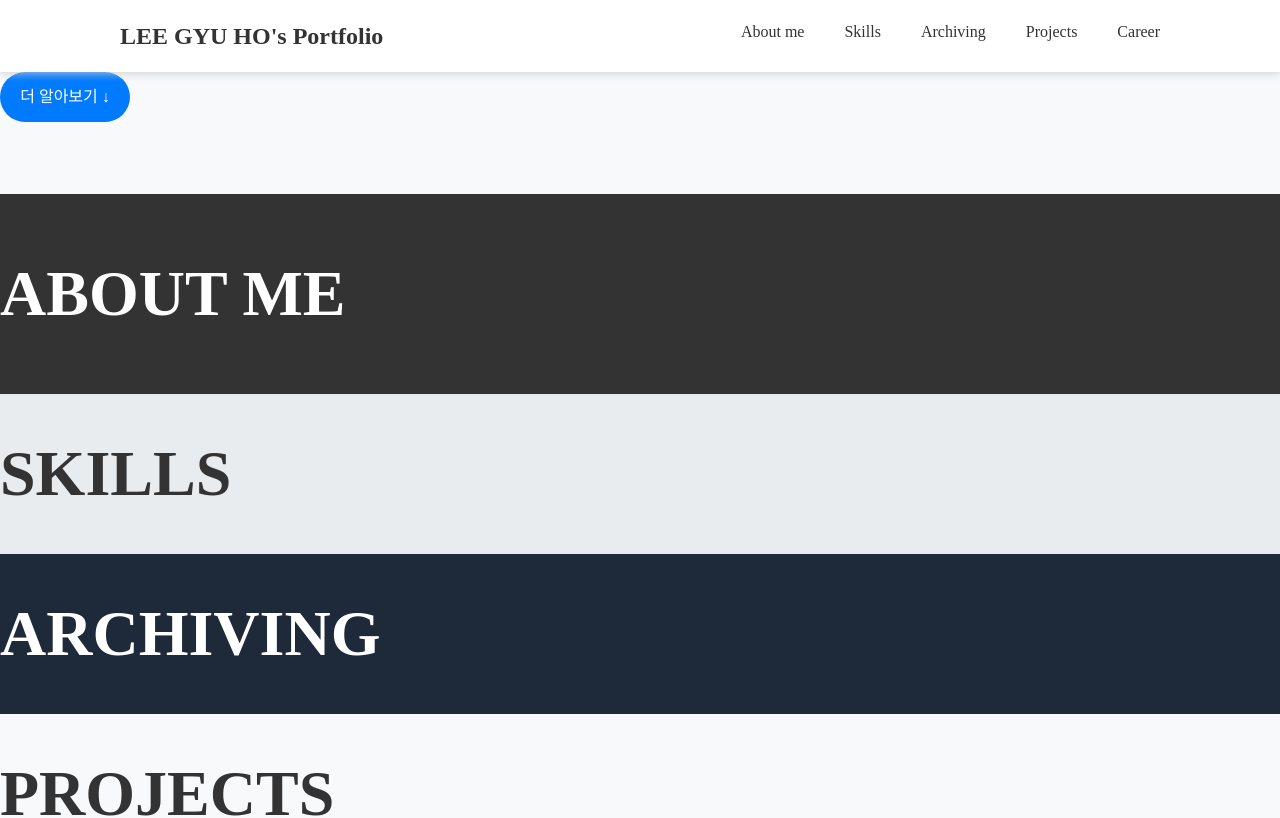
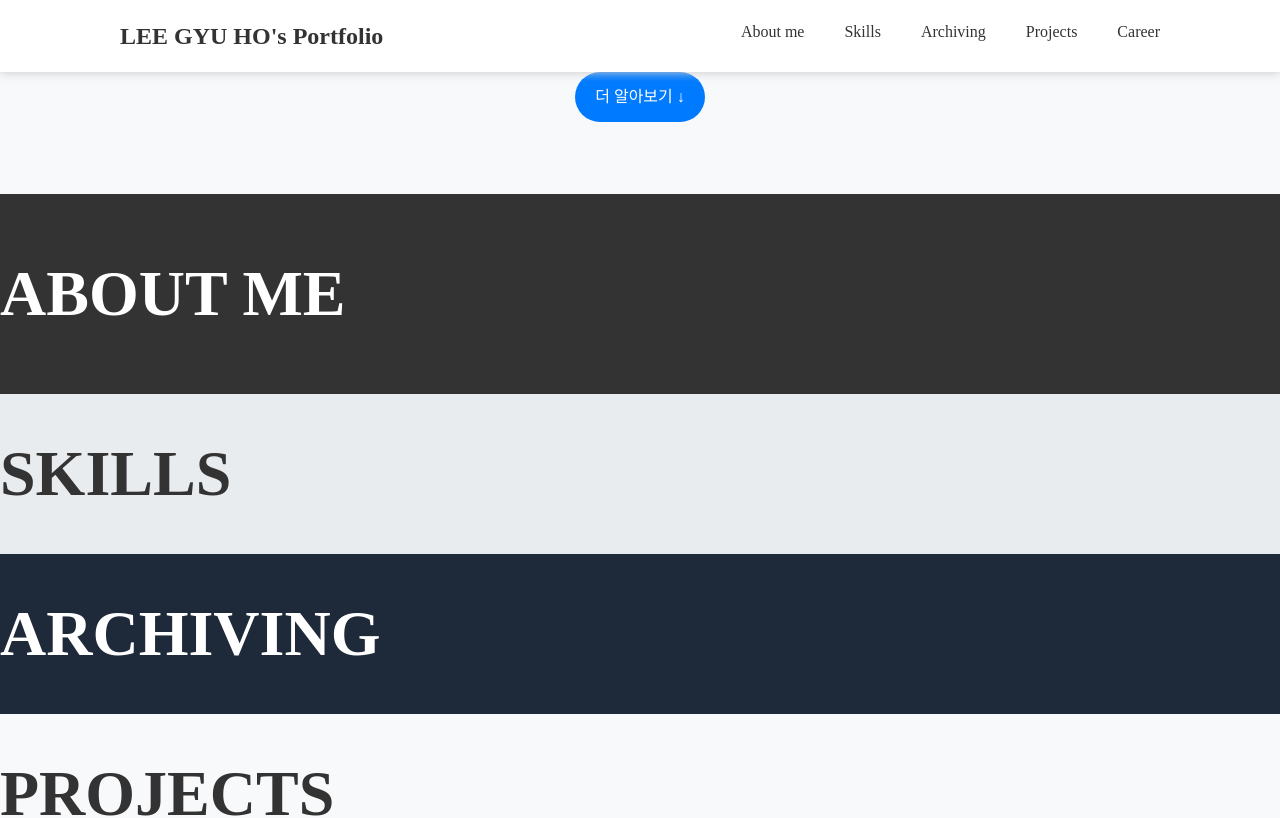
Before and after one commit to leegyuho-programer/my-portfolio, a Next.js app: page / in a window 1280 px wide. Shown: the top 818 px of the page. Built offline with nearby package versions, Linux system fonts and the light colour scheme.

Commit message:
fix: Button 컴포넌트 접근성 오류 수정

```diff
--- a/src/_components/Button/Button.tsx
+++ b/src/_components/Button/Button.tsx
@@ -1,3 +1,4 @@
+import { flexCenter } from '@/app/styles';
 import Link from 'next/link';
 
 interface ButtonProps {
@@ -6,8 +7,11 @@ interface ButtonProps {
 
 export default function Button({ children }: ButtonProps) {
   return (
-    <button className='mt-[72px] bg-accent hover:bg-[#0069d9] w-[130px] h-[50px] text-sm text-white rounded-primary-button'>
-      <Link href='#about-me'>{children}</Link>
-    </button>
+    <Link
+      href='#about-me'
+      className={`bg-accent hover:bg-[#0069d9] w-[130px] h-[50px] text-sm text-white rounded-primary-button ${flexCenter}`}
+    >
+      {children}
+    </Link>
   );
 }
--- a/src/app/page.tsx
+++ b/src/app/page.tsx
@@ -1,5 +1,6 @@
 import Button from '@/_components/Button/Button';
 import NavBar from '@/_components/NavBar/NavBar';
+import { flexCenter } from './styles';
 
 export default function Home() {
   return (
@@ -13,7 +14,9 @@ export default function Home() {
           { label: 'Career', href: '#career' },
         ]}
       />
-      <Button>더 알아보기 ↓</Button>
+      <div className={`mt-[72px] ${flexCenter}`}>
+        <Button>더 알아보기 ↓</Button>
+      </div>
       {/* // About Me 섹션 */}
       <section
         id='about-me'
--- a/src/app/styles.ts
+++ b/src/app/styles.ts
@@ -1,4 +1,5 @@
 export const flexRow = 'flex flex-row';
 export const flexCol = 'flex flex-col';
+export const flexCenter = 'flex items-center justify-center';
 export const flexRowCenter = `${flexRow} items-center justify-center`;
 export const flexColCenter = `${flexCol} items-center justify-center`;
```
